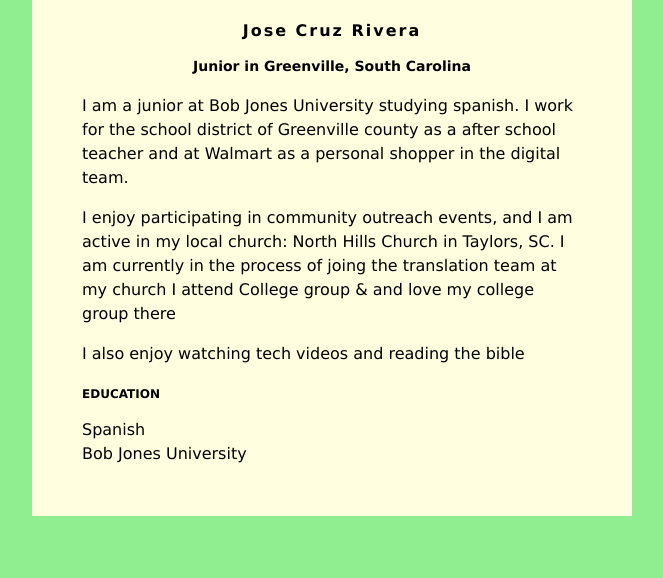
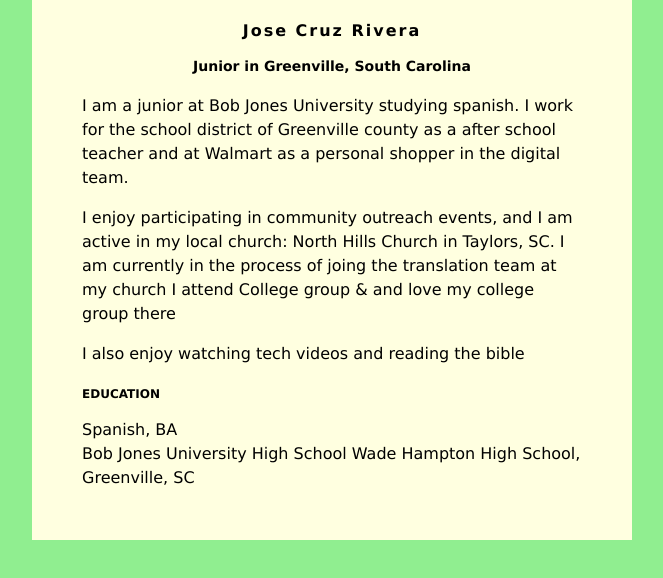
Before and after one commit to jcruz673/jcruz673.github.io, a plain HTML site: page index.html in a window 1280 px wide. Shown: the whole page, without its empty margins (308-971 px from the left). Drawn offline with Linux system fonts and the light colour scheme.

Commit message:
Update index.html

```diff
--- a/index.html
+++ b/index.html
@@ -44,8 +44,11 @@ I attend College group &amp; and love my college group there
  </p>
 
  <h3>EDUCATION</h3>
- Spanish<br />
+ Spanish, BA<br />
  Bob Jones University
+
+  High School
+  Wade Hampton High School, Greenville, SC
  </div>
 
 </body>
```
